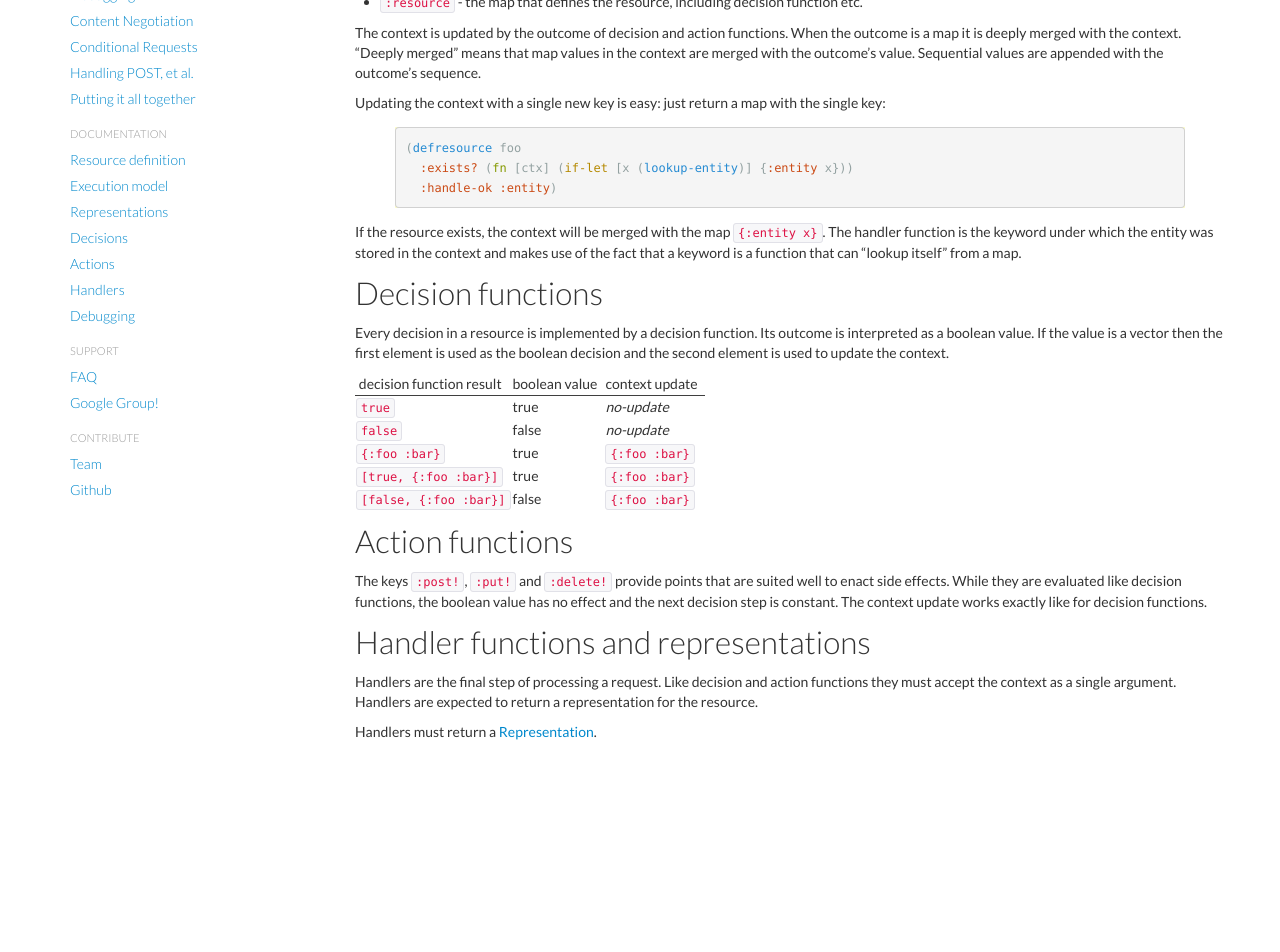
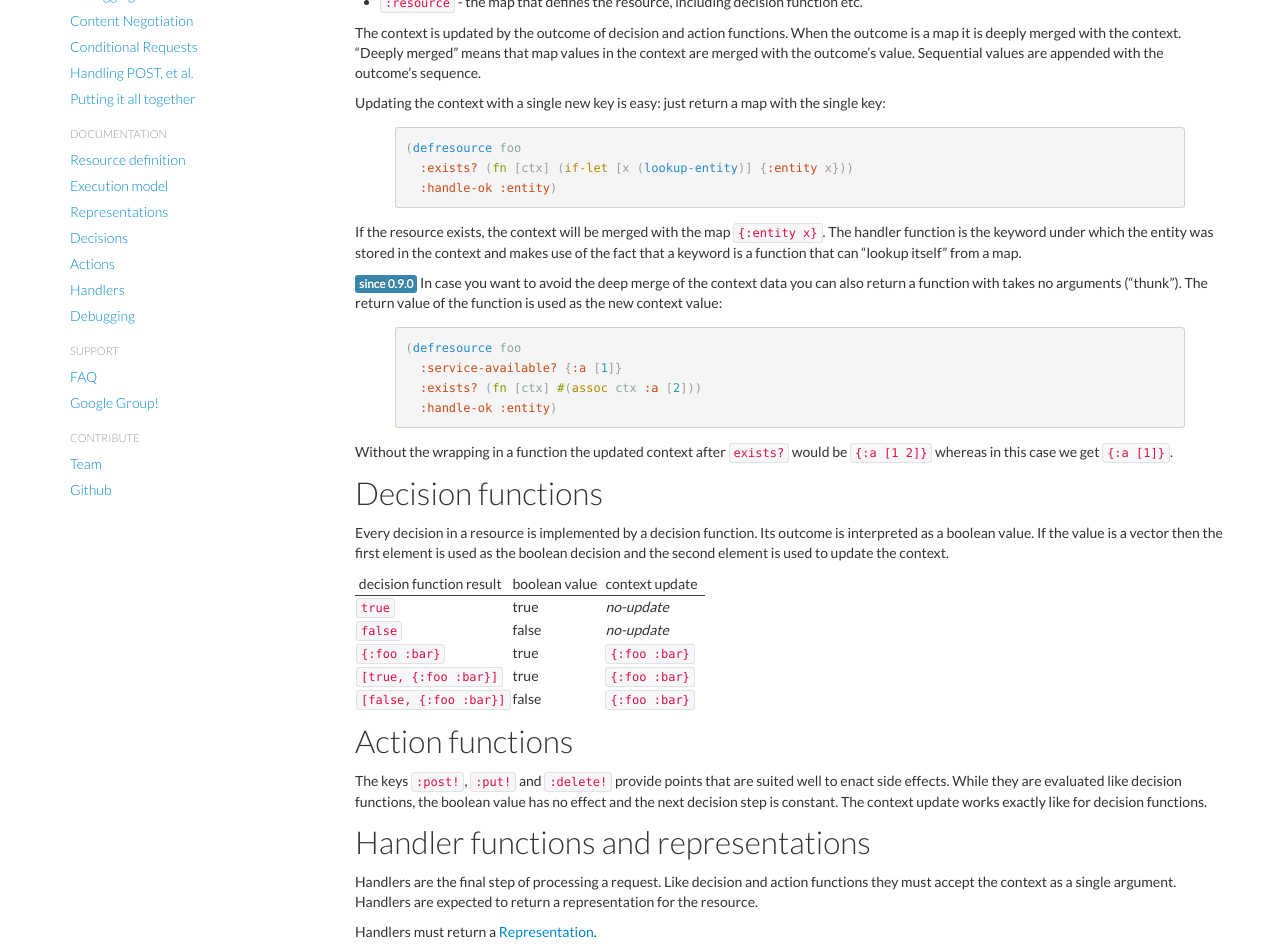
Before and after one commit to clojure-liberator/liberator, a Jekyll site: the page built from doc/execution-model.md, in a window 1280 px wide and 1273 px high. Shown: the part 321-1273 px from the top of the window. Built offline with Jekyll 4.4.1, drawn with Linux system fonts in a browser that asks for light colours; nearby versions of some CDN libraries.

Commit message:
Update for revision 0.11.1

`````diff
--- a/doc/execution-model.md
+++ b/doc/execution-model.md
@@ -41,6 +41,22 @@ If the resource exists, the context will be merged with the map
 the entity was stored in the context and makes use of the fact that
 a keyword is a function that can "lookup itself" from a map.
 
+<span class="label label-info">since 0.9.0</span>
+In case you want to avoid the deep merge of the context data you can
+also return a function with takes no arguments ("thunk"). The return
+value of the function is used as the new context value:
+
+{% highlight clojure %}
+(defresource foo
+  :service-available? {:a [1]}
+  :exists? (fn [ctx] #(assoc ctx :a [2]))
+  :handle-ok :entity)
+{% endhighlight %}
+
+Without the wrapping in a function the updated context after
+```exists?``` would be ````{:a [1 2]}```` whereas in this case we get
+````{:a [1]}````.
+
 ## Decision functions
 
 Every decision in a resource is implemented by a decision function.
`````
Also changed, not shown: index.md (+1 -1 lines), changelog.md.
